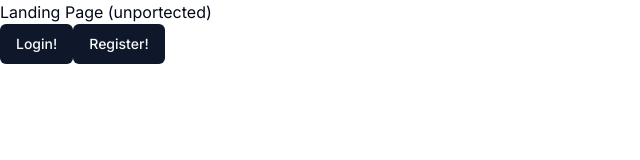
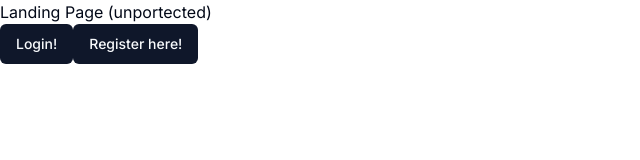
Before and after one commit to kkong88/micro-saas, a Next.js app: page / in a window 1280 px wide. Shown: the top 160 px of the page, without its empty margins (0-640 px from the left). Built offline with nearby package versions, Linux system fonts and the light colour scheme.

Commit message:
edit landing page

```diff
--- a/app/(landing)/page.tsx
+++ b/app/(landing)/page.tsx
@@ -12,7 +12,7 @@ const LandingPage = () => {
                 </Link>
                 <Link href='/sign-up'>
                         <Button>
-                            Register!
+                            Register here!
                         </Button>
                 </Link>
             </div>
```
